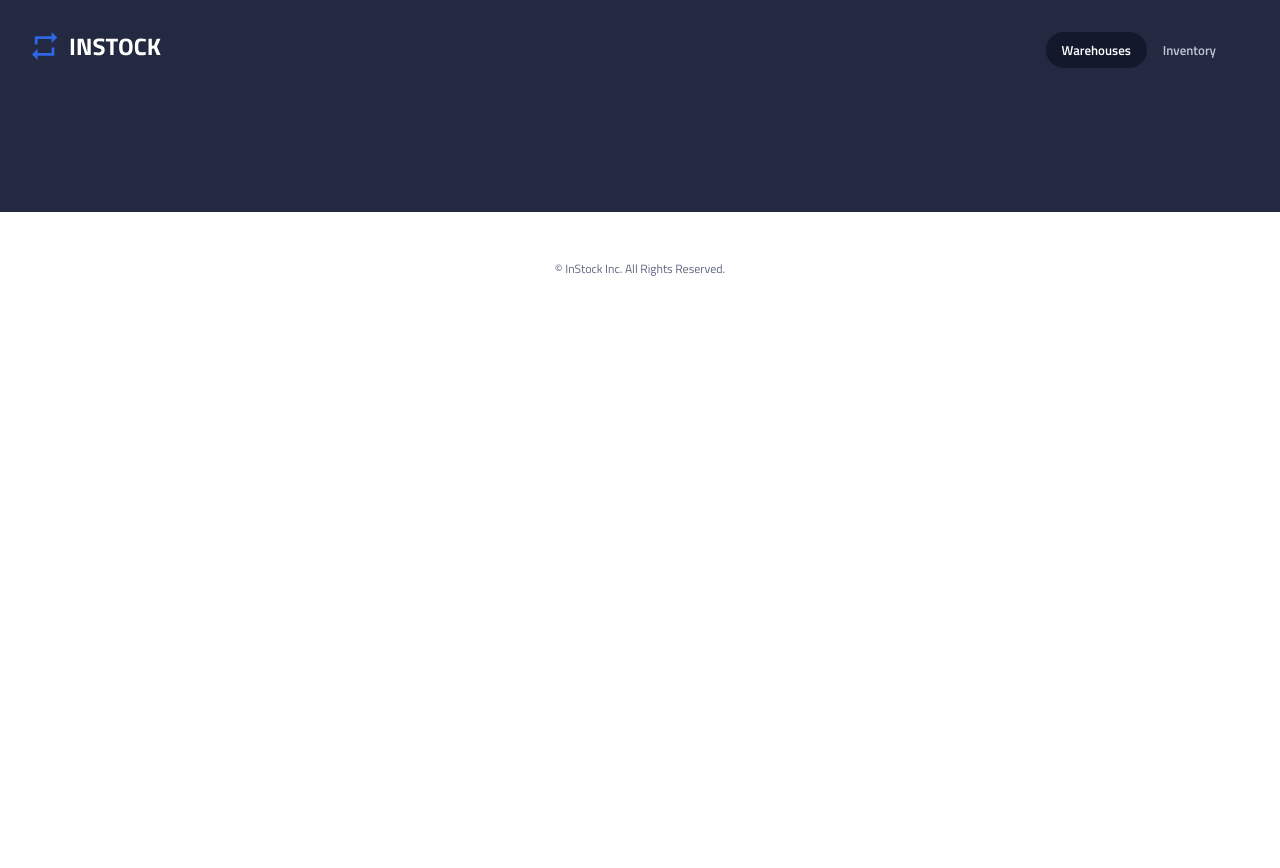
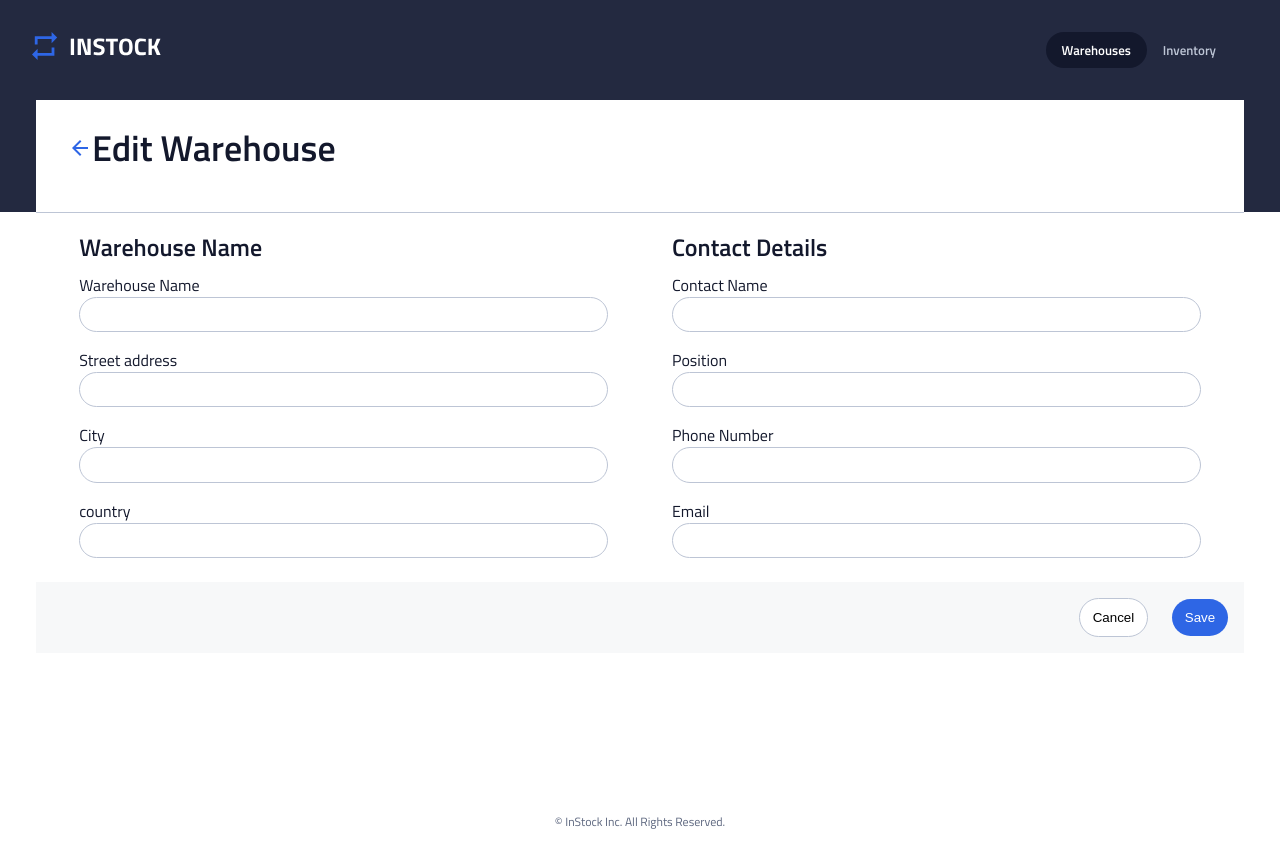
Before and after one commit to JamesZuliani/InStock, a React (Create React App) app: page /warehouse/1/edit in a window 1280 px wide. Shown: the top 868 px of the page. Before the commit the page ends 800 px from the top, so only its background shows below. Built offline with nearby package versions, Linux system fonts and the light colour scheme; no server answers.

Commit message:
EditWarehouse component draft

```diff
--- a/src/App.js
+++ b/src/App.js
@@ -4,7 +4,7 @@ import Header from "./components/Header/Header";
 import Footer from "./components/Footer";
 import Warehouse from "./pages/Warehouse/Warehouse";
 import Inventory from "./pages/Inventory";
-import EditWarehouse from "./pages/EditWarehouse";
+import EditWarehouse from "./pages/EditWarehouse/EditWarehouse";
 import EditInventory from "./pages/EditInventory";
 import AddNewWarehouse from "./pages/AddNewWarehouse/AddNewWarehouse";
 import AddNewInventory from "./pages/AddNewInventory";
@@ -13,6 +13,8 @@ import InventoryDetails from "./pages/InventoryDetails";
 import { useEffect, useState } from "react";
 import axios from "axios";
 
+
+const baseUrl = "http://localhost:8080";
 
 function App() {
 
--- a/src/components/DeleteWarehouse/DeleteWarehouse.js
+++ b/src/components/DeleteWarehouse/DeleteWarehouse.js
@@ -2,8 +2,6 @@ import { useEffect, useState } from 'react';
 import axios from "axios";
 import "./DeleteWarehouse.scss"
 import closeIcon from "../../assets/icons/close-24px.svg";
-import { useNavigate, useParams } from 'react-router';
-import { useCallback } from 'react';
 
 
 function DeleteWarehouse({setWarehouses, selectedWarehouse, handleClassToggle, isActive }) {
--- a/src/components/WarehouseList/WarehouseList.js
+++ b/src/components/WarehouseList/WarehouseList.js
@@ -5,10 +5,13 @@ import deleteIcon from "../../assets/icons/delete_outline-24px.svg";
 import editIcon from "../../assets/icons/edit-24px.svg";
 import vectorIcon from "../../assets/icons/chevron_right-24px.svg";
 import "./WarehouseList.scss";
+import { useNavigate } from "react-router-dom";
 
 const baseUrl = "http://localhost:8080";
 
 export default function WarehouseList({ warehouses, handleClassToggle }) {
+
+  const navigate = useNavigate();
 
   return warehouses.map((warehouse, index) => {
     return (
@@ -66,7 +69,9 @@ export default function WarehouseList({ warehouses, handleClassToggle }) {
               src={deleteIcon}
               alt="delete-icon"
             ></img>
-            <img className="action-icon" src={editIcon} alt="edit-icon"></img>
+            <img className="action-icon" src={editIcon} alt="edit-icon" onClick={(e)=> {
+              e.preventDefault();
+              navigate(`/warehouse/${warehouse.id}/edit`)}}></img>
           </div>
         </div>
         {/* mobile view  */}
--- a/src/pages/EditWarehouse.js
+++ /dev/null
@@ -1,9 +0,0 @@
-
-function EditWarehouse () {
-
-    return (
-        <div></div>
-    )
-};
-
-export default EditWarehouse;
--- /dev/null
+++ b/src/pages/EditWarehouse/EditWarehouse.js
@@ -0,0 +1,95 @@
+import { useEffect, useState } from 'react';
+import axios from "axios";
+import backArrowIcon from "../../assets/icons/arrow_back-24px.svg";
+import "./EditWarehouse.scss"
+import { useNavigate, useParams } from "react-router-dom";
+
+const baseUrl = "http://localhost:8080";
+
+function EditWarehouse() {
+
+    const [arrWarehouses, setArrWarehouses] = useState();
+    const {id} = useParams()
+
+    useEffect(() => {
+        axios.get(`${baseUrl}/api/warehouses`).then(({ data }) => {
+          setArrWarehouses(data);
+        });
+      }, []);
+
+    const [displayEditedWarehouses, setDisplayEditedWarehouses] = useState();
+    // const warehouse = arrWarehouses.find(warehouse => warehouse.id === id)
+
+    function updateWarehouse(formData,id) {
+        axios.put(`http://localhost:8080/warehouses/${id}`, formData).then(response => {
+            axios.get(`http://localhost:8080/warehouses`).then(response => {
+                setDisplayEditedWarehouses(response.data)
+            })
+        })
+        console.log(formData);
+        console.log(id)
+    }
+
+    return (
+        <div className="editWarehouse">
+            <div className="editWarehouse__topflex">
+                <img src={backArrowIcon} alt="arrowIcon" />
+                <h2>Edit Warehouse</h2>
+            </div>
+            <form className="editWarehouse__form" onSubmit={(e) => {
+                e.preventDefault()
+
+                const formData = {
+                    warehouse_name: e.target.name.value,
+                    address: e.target.street.value,
+                    city: e.target.city.value,
+                    country: e.target.country.value,
+                    contact_name: e.target.contact.value,
+                    contact_position: e.target.position.value,
+                    contact_phone: e.target.phone.value,
+                    contact_email: e.target.email.value,
+                }
+                console.log(arrWarehouses)
+                console.log(id)
+                updateWarehouse(formData, id)
+            }}>
+                <div className="editWarehouse__form--flexdiv">
+                    <div className='editWarehouse__form--warehouse'>
+                        <h3>Warehouse Name</h3>
+                        <label htmlFor="name">Warehouse Name
+                            <input type="text" name="name" />
+                        </label>
+                        <label htmlFor="street">Street address
+                            <input type="text" name="street" /></label>
+                        <label htmlFor="city">City
+                            <input type="text" name="city" />
+                        </label>
+                        <label htmlFor="country">country
+                            <input type="text" name="country" />
+                        </label>
+                    </div>
+                    <div className='editWarehouse__form--contact'>
+                        <h3>Contact Details</h3>
+                        <label htmlFor="contact">Contact Name
+                            <input type="text" name="contact" />
+                        </label>
+                        <label htmlFor="position">Position
+                            <input type="text" name="position" /></label>
+                        <label htmlFor="phone">Phone Number
+                            <input type="tel" name="phone" />
+                        </label>
+                        <label htmlFor="email">Email
+                            <input type="email" name="email" />
+                        </label>
+                    </div>
+                </div>
+                <div className="editWarehouse__button">
+                    <button id="btn-1">Cancel</button>
+                    <button id="btn-2">Save</button>
+                </div>
+            </form>
+        </div>
+    )
+};
+
+export default EditWarehouse;
--- /dev/null
+++ b/src/pages/EditWarehouse/EditWarehouse.scss
@@ -0,0 +1,137 @@
+@use "../../styles/partials/mixins" as *;
+@use "../../styles/partials/typography" as *;
+@use "../../styles/partials/variables" as *;
+
+body {
+    font-family: "Titillium Web", Times, serif;
+}
+
+.editWarehouse {
+    display: flex;
+    flex-direction: column;
+    justify-content: flex-start;
+    align-items: center;
+    margin: 0 36px;
+    position: relative;
+    top: -7rem;
+    background: $global-color;
+    // box-shadow: 2px 2px rgba($page-background, $alpha: 0.5);
+
+    &__topflex {
+        width: 100%;
+        display: flex;
+        justify-content: flex-start;
+        align-items: center;
+        align-self: flex-start;
+        padding-left: 2rem;
+        padding-top: 2rem;
+        padding-bottom: 3rem;
+        border-bottom: 1px solid $outline-color;
+
+        h2 {
+            font-size: 36px;
+        }
+    }
+
+    &__form {
+        width: 100%;
+
+        &--flexdiv {
+            display: flex;
+            justify-content: center;
+            align-items: center;
+            width: 100%;
+            padding: 1.5rem 2.7rem;
+            gap: 4rem;
+        }
+
+        &--warehouse {
+            display: flex;
+            flex-direction: column;
+            justify-content: center;
+            align-items: center;
+            width: 50%;
+            gap: 1rem;
+
+            h3 {
+                font-size: 24px;
+                align-self: flex-start;
+            }
+
+            label {
+                width: 100%;
+            }
+
+            input {
+                display: block;
+                width: 100%;
+                padding: 0.57rem;
+                border: 1px solid $outline-color;
+                border-radius: 9999px 9999px 9999px;
+                outline: none;
+
+                &:focus {
+                    border-color: $primary-cta-color;
+                }
+            }
+        }
+
+        &--contact {
+            display: flex;
+            flex-direction: column;
+            justify-content: center;
+            align-items: center;
+            width: 50%;
+            gap: 1rem;
+
+            h3 {
+                font-size: 24px;
+                align-self: flex-start;
+            }
+
+            label {
+                width: 100%;
+            }
+
+            input {
+                display: block;
+                width: 100%;
+                padding: 0.57rem;
+                border: 1px solid $outline-color;
+                border-radius: 9999px 9999px 9999px;
+                outline: none;
+
+                &:focus {
+                    border-color: $primary-cta-color;
+                }
+            }
+        }
+    }
+
+    &__button {
+        align-self: flex-end;
+        display: flex;
+        justify-content: flex-end;
+        align-items: center;
+        gap: 1.5rem;
+        background-color: $page-background;
+        width: 100%;
+        padding: 1rem;
+
+        button {
+            padding: 0.7rem 0.8rem;
+            border-radius: 9999px 9999px 9999px;
+            border: none;
+        }
+
+        #btn-1 {
+            border: 1px solid $outline-color;
+            background: $global-color;
+        }
+
+        #btn-2 {
+            background-color: $primary-cta-color;
+            color: $global-color;
+        }
+    }
+}
```
